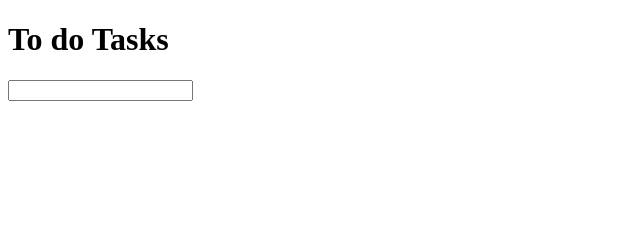
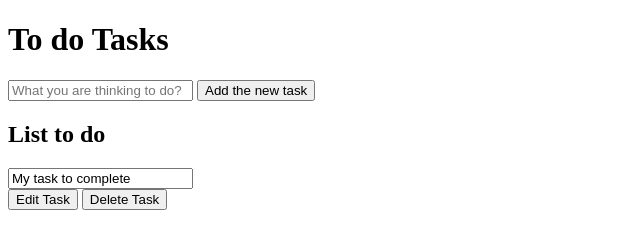
Before and after one commit to robysondepaula/toDoListApp, a plain HTML site: page index.html in a window 1280 px wide. Shown: the whole page, without its empty margins (0-640 px from the left). Drawn offline with Linux system fonts and the light colour scheme.

Commit message:
End with Hmtl document, done!

```diff
--- a/index.html
+++ b/index.html
@@ -5,16 +5,45 @@
     <meta http-equiv="X-UA-Compatible" content="IE=edge">
     <meta name="viewport" content="width=device-width, initial-scale=1.0">
     <title>To do List</title>
-
+    <!-- Link the main.css to the index html -->
     <link rel="stylesheet" href="main.css" />
 </head>
 <body>
     <header>
         <h1>To do Tasks</h1>
+        <!-- Add a form to receive the task and submit it -->
         <form id="new-task-form">
-            <input type="text" id="">
+            <input type="text"
+             id="new-task-input"
+             placeholder="What you are thinking to do?"/>
+             <input type="submit" id="new-task-submit"value="Add the new task"/>
 
         </form>
     </header>
+    <main>
+        <section class="to-do-list">
+            <h2>
+                List to do
+            </h2>
+            <div class="task">
+                <!-- Div inside to div that has the task to complete seting the box readonly, so the value cannot be changed -->
+                <div clas="content">
+                    <input
+                    type="text"
+                    class="text"
+                    value="My task to complete"
+                    readonly/>
+                </div>
+                <!-- Adding buttons into div "actions" -->
+                <div class="actions">
+                    <button class="edit">Edit Task</button>
+                    <button class="dekete">Delete Task</button>
+                </div>
+            </div>
+
+        </section>
+    </main>
+    <!-- Calling the javaScript into the hmlt doc -->
+<script src="main.js"></script>
 </body>
 </html>
```
